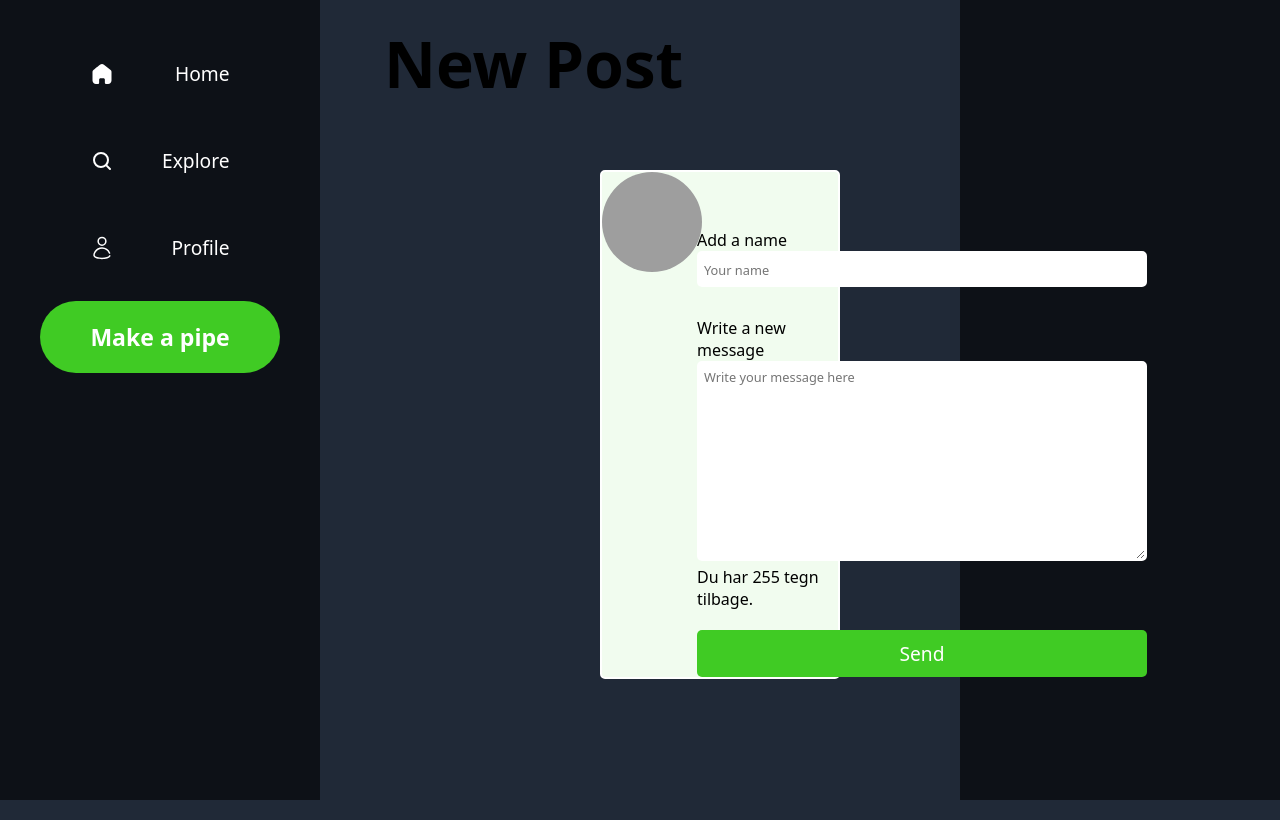
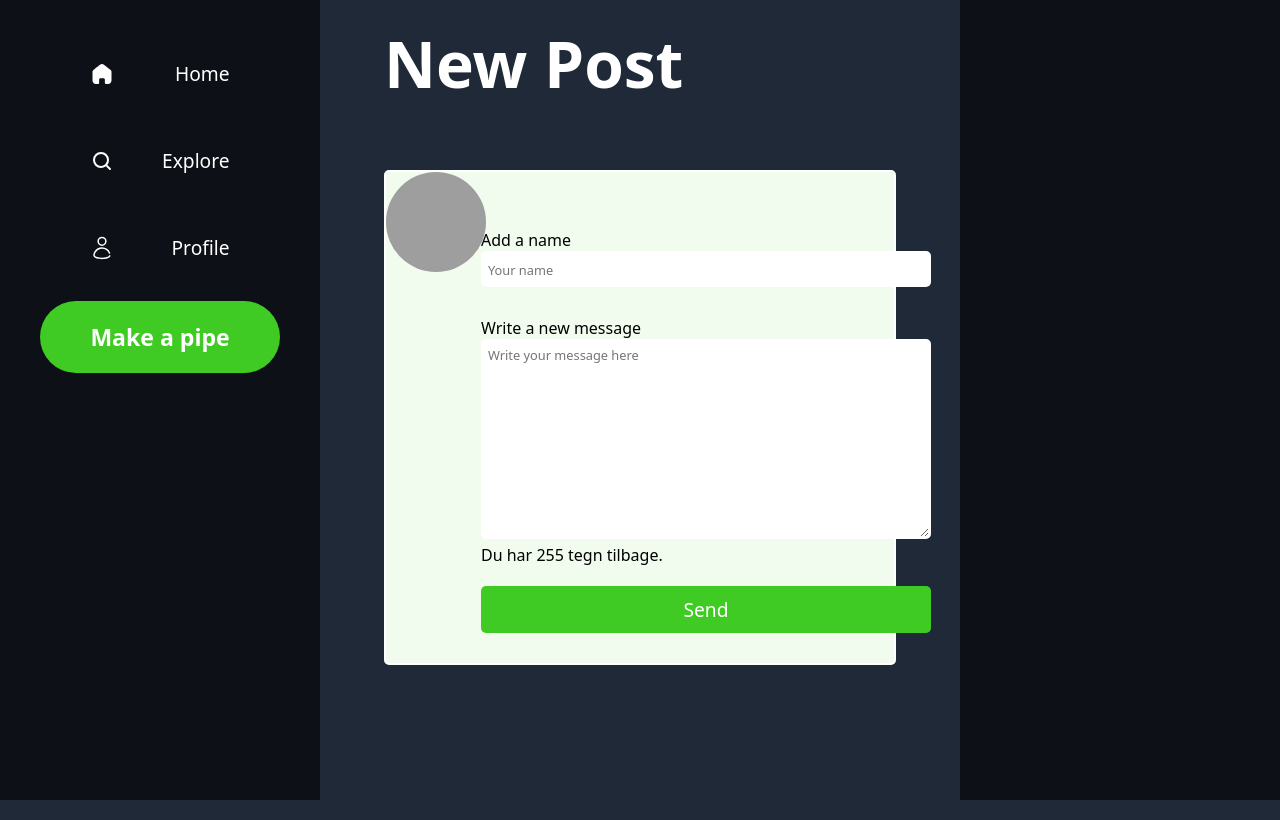
Before and after one commit to Lucaklaeoe/Pipper, a PHP site: page /newpip.html in a window 1280 px wide. Run offline with PHP 8.4, Linux system fonts and the light colour scheme; grey boxes are pictures that could not be loaded.

Commit message:
css change

```diff
--- a/newpip.html
+++ b/newpip.html
@@ -41,7 +41,7 @@
             <h1>New Post</h1>
         </div>
 
-        <form>
+        <form id="form_new_post">
             <div class="dropdown">
 
                 <button onclick="toggleDropdown()"><img
@@ -67,7 +67,7 @@
             </div>
 
                 <div class="name_input">
-                    <label for="name"></label>
+                    <label for="name" ></label>
                     <p>Add a name</p>
                     <input type="name" id="name" name="name" placeholder="Your name" maxlength="150">
                 </div>
--- a/script/script_form.js
+++ b/script/script_form.js
@@ -29,3 +29,31 @@ const icon = document.getElementById("material-symbols-outlined");
             dropdownContent.style.display = "flex";
         }
     }
+
+    document.getElementById("form_new_post").addEventListener("submit", async (event) => {
+        event.preventDefault();
+
+        const name = document.getElementById("name").value;
+        const content = document.getElementById("content").value;
+
+        const data = {
+            name: name,
+            content: content,
+
+        };
+        const url = "http://localhost:8000/newpip";
+        const options = {
+            method: "POST",
+            headers: {
+                "Content-Type": "application/json"
+            },
+            body: JSON.stringify(data)
+        };
+
+        const response = await fetch(url, options)
+        const cat = await response.json();
+
+        console.log(newpiper_data);
+        console.log("Det fucking virker!");
+
+    })
--- a/style.css
+++ b/style.css
@@ -25,7 +25,8 @@ body{
 
     /* Text */
     --text_color: white;
-    --text_color_pip: black;
+    --text_color_pip: rgb(0, 0, 0);
+    --text_color_title: rgb(255, 255, 255);
     --text_color_hover: #c7c7c7;
     --text_size_standard: 1.2em;
     --text_size_pip: 1em;
@@ -36,12 +37,6 @@ body{
     /* Border */
     --border_radius: 5px;
     --border: 2px solid white;
-}
-main{
-    display: flex;
-    flex-direction: column;
-    width: 100%;
-    height: 100vh;
 }
 aside{
     position: fixed;
@@ -107,7 +102,7 @@ aside ul li a{
     font-family: var(--font);
 }
 .new_post_title{
-    color: var(--text_color_pip);
+    color: var(--text_color_title);
     font-size: var(--text_title);
     font-family: var(--font);
     margin-top: 20px;
@@ -127,7 +122,7 @@ form{
     border-radius: var(--border_radius);
     margin: 20px;
     margin-top: 150px;
-    margin-left: 30%;
+
     width: 40%;
     height: fit-content;
     position: relative;
@@ -202,6 +197,7 @@ form .dropdown img{
     border-radius: var(--border_radius);
     margin-top: 20px;
     margin-left: 95px;
+    margin-bottom: 30px;
     padding-left:50px;
     padding-right: 50px;
     padding-top: 10px;
@@ -260,6 +256,8 @@ main{
     margin-top: 20px;
     justify-content: flex-start;
     color: var(--text_color);
+    width: 100%;
+    height: 100vh;
 }
 .post{
     display: flex;
```
